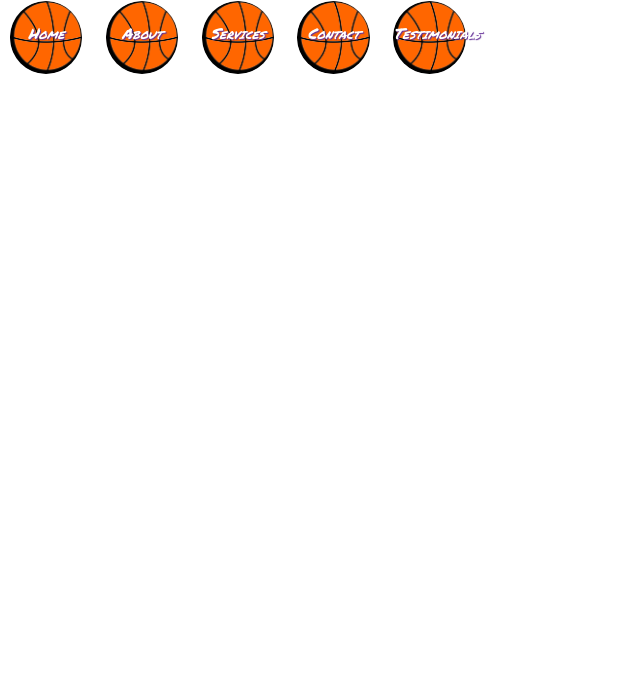
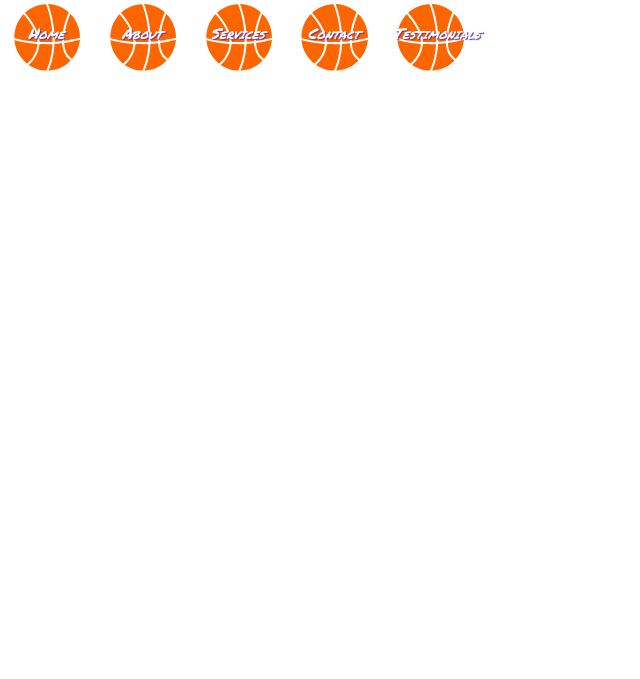
Before and after one commit to kevintrogers/team-first-basketball, a PHP site: page / in a window 1280 px wide. Shown: the top 679 px of the page, without its empty margins (0-640 px from the left). Run offline with PHP 8.4, Linux system fonts and the light colour scheme; some libraries are stand-ins or nearby versions; some web fonts are replaced.

Commit message:
fixed nav list background

```diff
--- a/css/style.css
+++ b/css/style.css
@@ -58,7 +58,7 @@ nav li {
   width: 4.4em;
   height: 4.4em;
   margin: 0 .6em 0 .6em;
-  background: url("/img/basketball.png") center;
+  background: url("/img/basketball.svg") center;
   background-size: cover;
   position: relative;
   overflow: visible;
--- a/scss/style.scss
+++ b/scss/style.scss
@@ -90,7 +90,7 @@ nav li {
   width: 4.4em;
   height: 4.4em;
   margin: 0 .6em 0 .6em;
-  background: url('/img/basketball.png') center;
+  background: url('/img/basketball.svg') center;
   background-size: cover;
   position:relative;
   overflow: visible;
```
Also changed, not shown: img/basketball-without-borders.png (deleted), img/basketball.png (deleted), img/basketball.svg.
